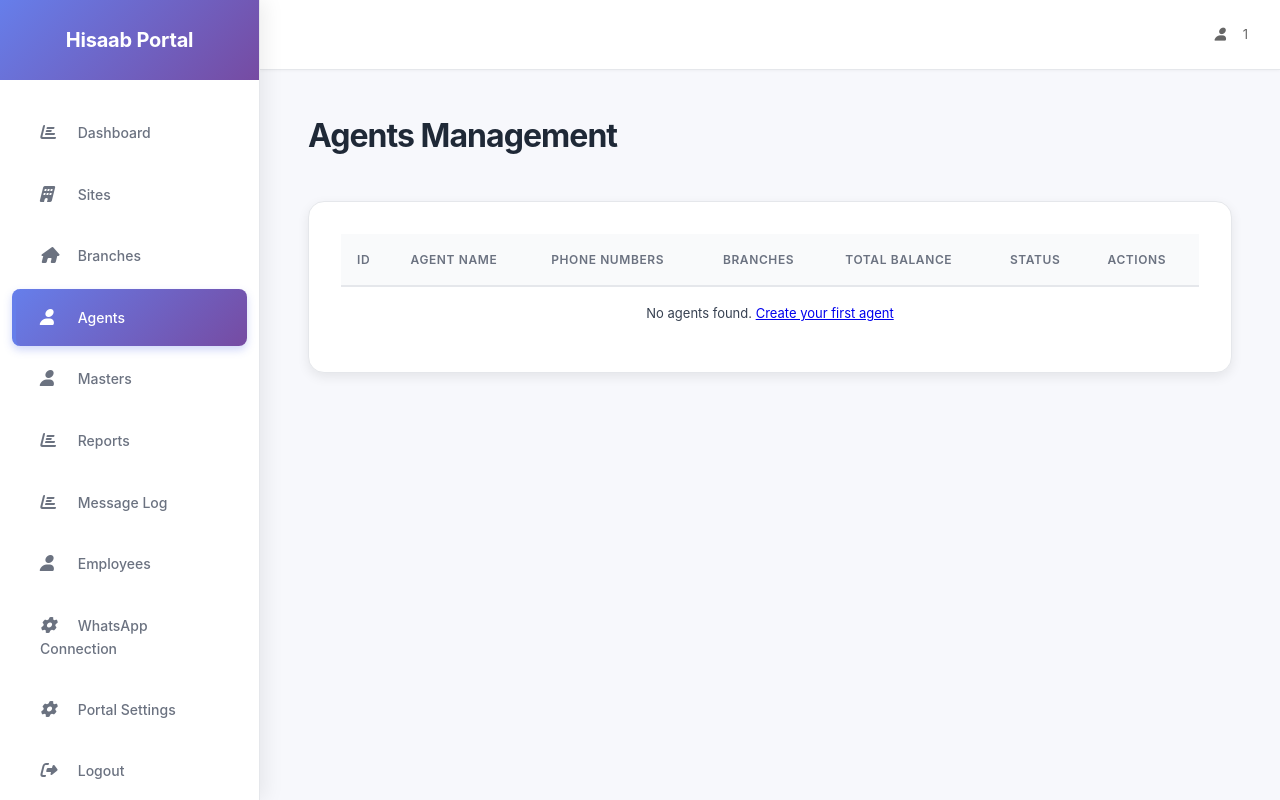
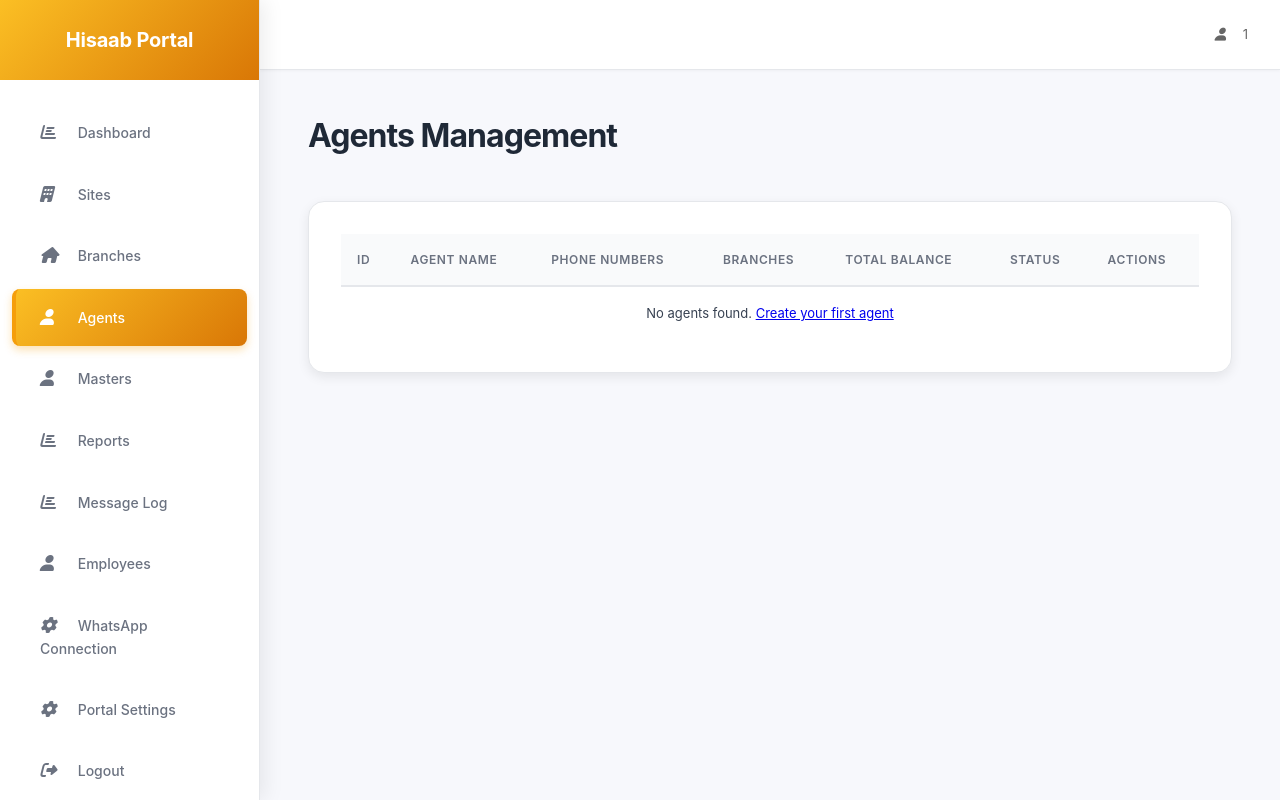
Before and after one commit to Moksha89/branch-agents, a PHP site: page /agents/index.php in a window 1280 px wide. Run offline with PHP 8.4, Linux system fonts and the light colour scheme; the visitor is signed in with stand-in values (Sample User, id 1); data that the repository does not hold is empty; a stand-in replaces the project's code that opens the database connection; some libraries are stand-ins or nearby versions.

Commit message:
refactor: Update color scheme from purple to yellow/grey/white/black
- Replace all purple/blue gradients with yellow-based gradients
- Sidebar header: Yellow gradient (#FBBF24 to #D97706)
- Stat cards: Yellow, grey, and black gradients for visual variety
- Navigation active/hover states: Yellow accents
- Login page background: Yellow gradient
- Buttons and modals: Yellow accent colors
- Preserve light sidebar and full gradient card structure
- Maintain text contrast and readability

All existing functionality and terminology preserved.

Co-Authored-By: Tulasiram Pemmadi <tulasirampemmadi@gmail.com>

```diff
--- a/assets/css/style.css
+++ b/assets/css/style.css
@@ -5,19 +5,19 @@
 }
 
 :root {
-    --primary-color: #6366F1;
-    --primary-gradient: linear-gradient(135deg, #667eea 0%, #764ba2 100%);
+    --primary-color: #F59E0B;
+    --primary-gradient: linear-gradient(135deg, #FBBF24 0%, #D97706 100%);
     --secondary-color: #6B7280;
     --success-color: #10B981;
     --danger-color: #EF4444;
     --warning-color: #F59E0B;
-    --info-color: #6366F1;
+    --info-color: #F59E0B;
     --dark-color: #1F2937;
     --light-color: #F9FAFB;
     --sidebar-width: 260px;
     --topbar-height: 70px;
-    --purple-gradient: linear-gradient(135deg, #667eea 0%, #764ba2 100%);
-    --blue-gradient: linear-gradient(135deg, #667eea 0%, #4f46e5 100%);
+    --yellow-gradient: linear-gradient(135deg, #FBBF24 0%, #D97706 100%);
+    --grey-gradient: linear-gradient(135deg, #6B7280 0%, #374151 100%);
 }
 
 body {
@@ -87,7 +87,7 @@ body {
 
 .sidebar-header {
     padding: 24px 20px;
-    background: linear-gradient(135deg, #667eea 0%, #764ba2 100%);
+    background: linear-gradient(135deg, #FBBF24 0%, #D97706 100%);
     text-align: center;
     border-bottom: none;
 }
@@ -118,19 +118,19 @@ body {
 }
 
 .nav-item:hover {
-    background: linear-gradient(135deg, rgba(102, 126, 234, 0.1) 0%, rgba(118, 75, 162, 0.1) 100%);
-    color: #667eea;
-    border-left-color: #667eea;
+    background: linear-gradient(135deg, rgba(251, 191, 36, 0.1) 0%, rgba(217, 119, 6, 0.1) 100%);
+    color: #F59E0B;
+    border-left-color: #F59E0B;
     padding-left: 24px;
     transform: translateX(4px);
 }
 
 .nav-item.active {
-    background: linear-gradient(135deg, #667eea 0%, #764ba2 100%);
+    background: linear-gradient(135deg, #FBBF24 0%, #D97706 100%);
     color: white;
-    border-left-color: #667eea;
+    border-left-color: #F59E0B;
     padding-left: 24px;
-    box-shadow: 0 4px 8px rgba(102, 126, 234, 0.3);
+    box-shadow: 0 4px 8px rgba(245, 158, 11, 0.3);
 }
 
 .nav-item i {
```
Also changed, not shown: other parts of assets/css/style.css (+11 -11 lines).
